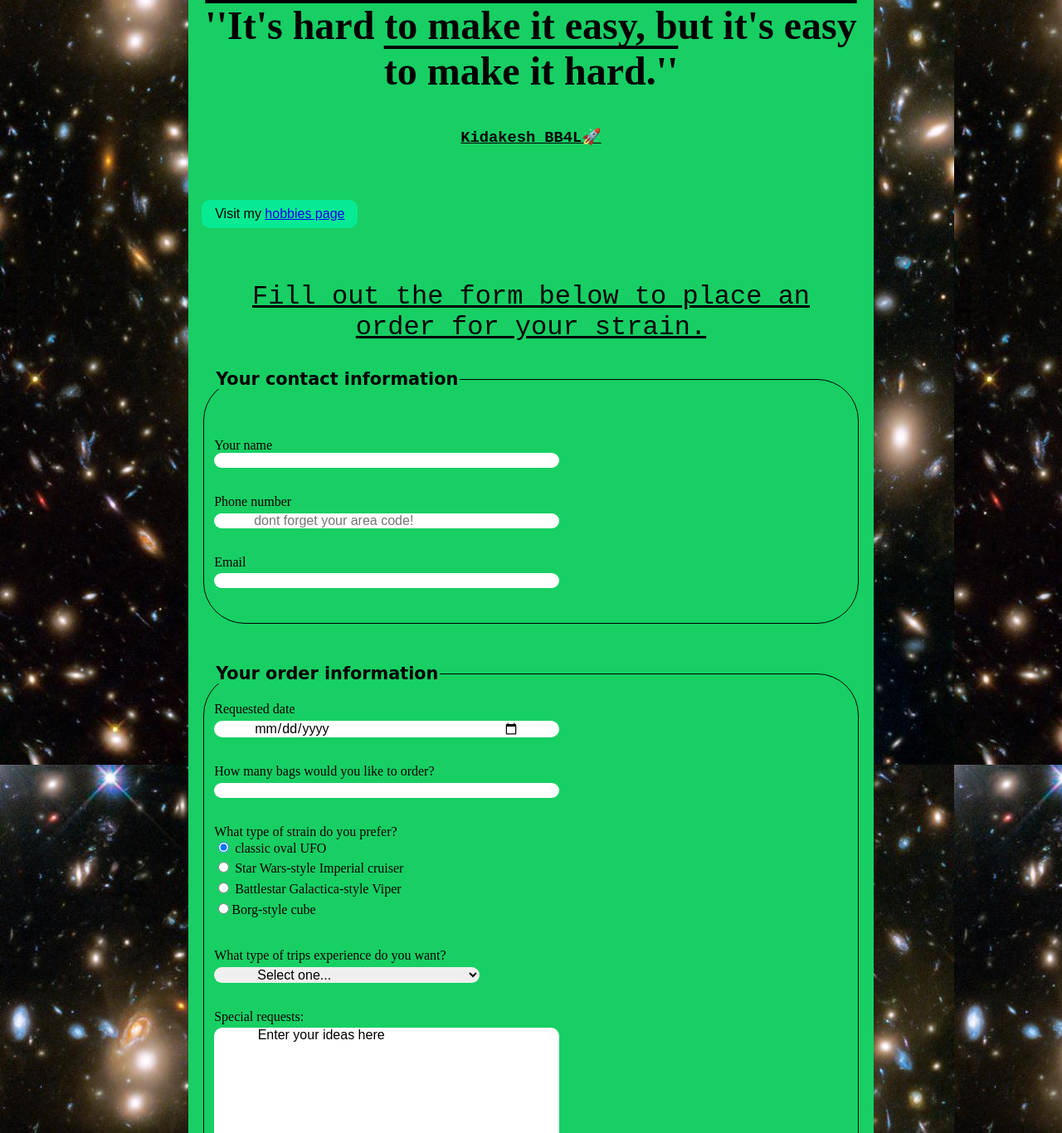
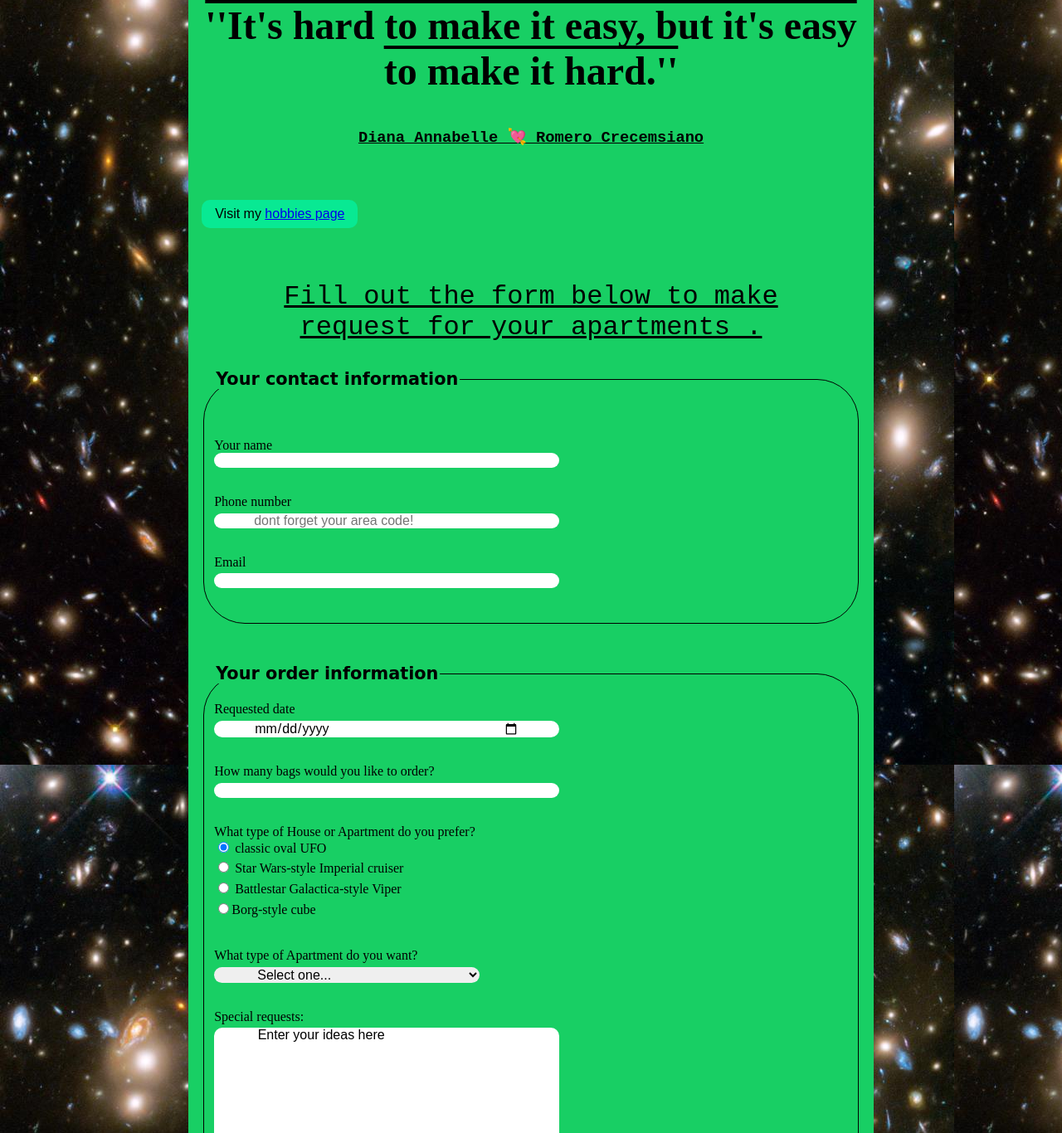
Before and after one commit to kidakesh/kidakesh.github.io, a plain HTML site: page index.html in a window 1280 px wide. Shown: the part 358-1724 px from the top of the page at 83% size. Drawn offline with Linux system fonts and the light colour scheme; a script that the page names is missing.

Commit message:
initial commit
initial

```diff
--- a/index.html
+++ b/index.html
@@ -5,7 +5,7 @@
     <meta charset="UTF-8">
     <meta name="viewport" content="width=device-width, initial-scale=1.0">
     <meta http-equiv="X-UA-Compatible" content="ie=edge">
-    <title>Welcome to Ayodeji's Garden</title>
+    <title>First Project</title>
     <link href="css/style.css" rel="stylesheet">
     <style>
 
@@ -23,7 +23,7 @@
 
 
 
-    <h3> Kidakesh_BB4L🚀 </h3>
+    <h3> Diana Annabelle 💘 Romero Crecemsiano </h3>
 
 
 
@@ -31,7 +31,7 @@
 
 
         <blockquote>
-            <p>Fill out the form below to place an order for your strain.</p></blockquote>
+            <p>Fill out the form below to make request for your apartments .</p></blockquote>
 
         <form action="https://e3vwdl4bpd.execute-api.us-west-2.amazonaws.com/default/API2SES" method="post">
             <input type="hidden" name="send_to" value="Romeroannabelle101@gmail.com">
@@ -52,7 +52,7 @@
 					<input type="date" id="date" name="date">
 					<label for="qty">How many bags would you like to order?</label>
 					<input type="number" id="qty" name="qty" min="1" max="10">
-					<p>What type of strain do you prefer?</p>
+					<p>What type of House or Apartment do you prefer?</p>
 					<label>
 						<input type="radio" name="ufotype" value="classic" checked> classic oval UFO
 					</label>
@@ -65,7 +65,7 @@
 					<label>
 						<input type="radio" name="ufotype" value="Borg-style">Borg-style cube
 					</label>
-					<label for="abtype">What type of trips experience do you want?</label>
+					<label for="abtype">What type of Apartment do you want?</label>
 					<select id="abtype" name="abtype">
 						<option selected> Select one...</option>
 						<option value="tour">Tour of the solar system</option>
```
